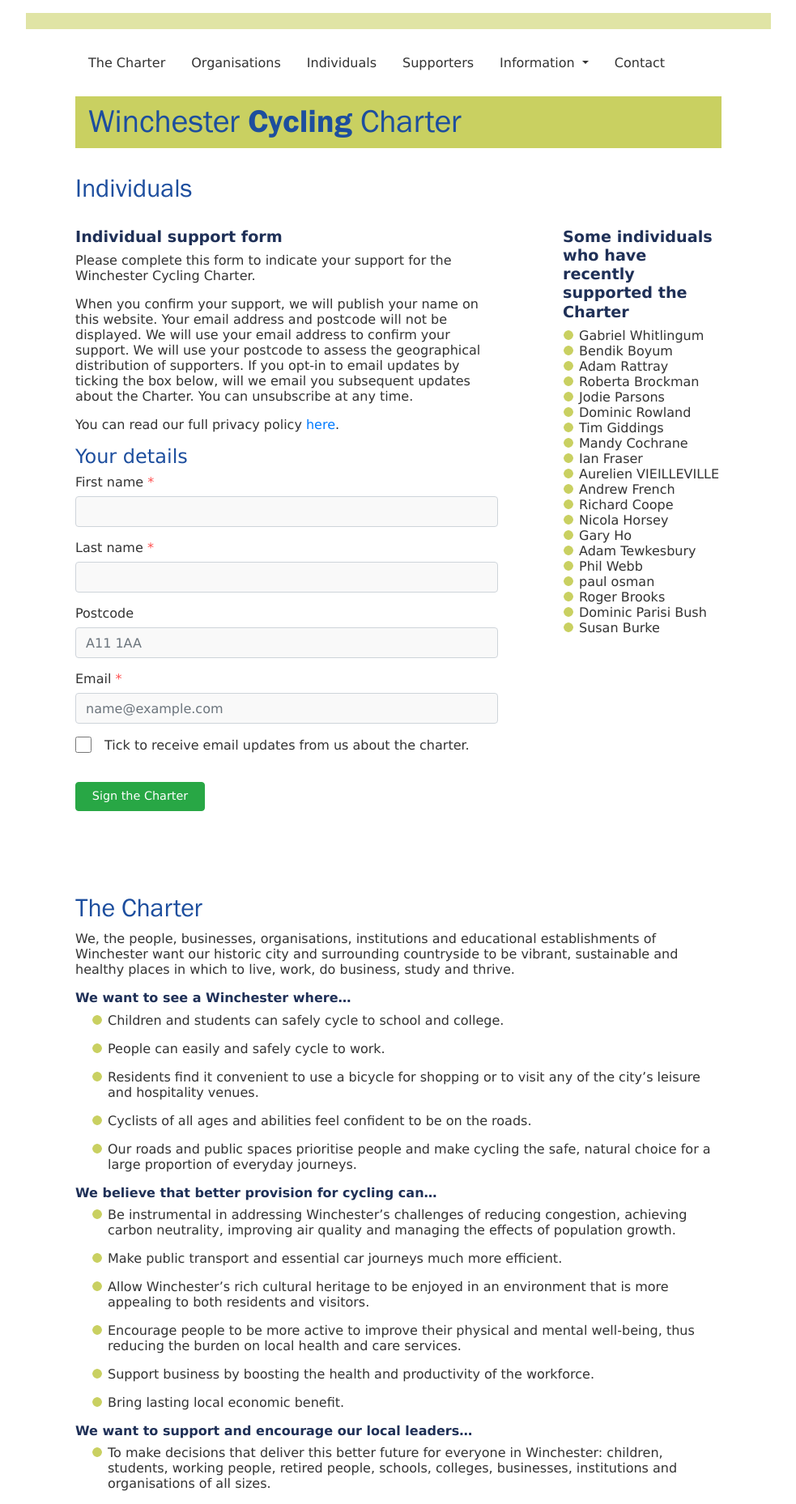
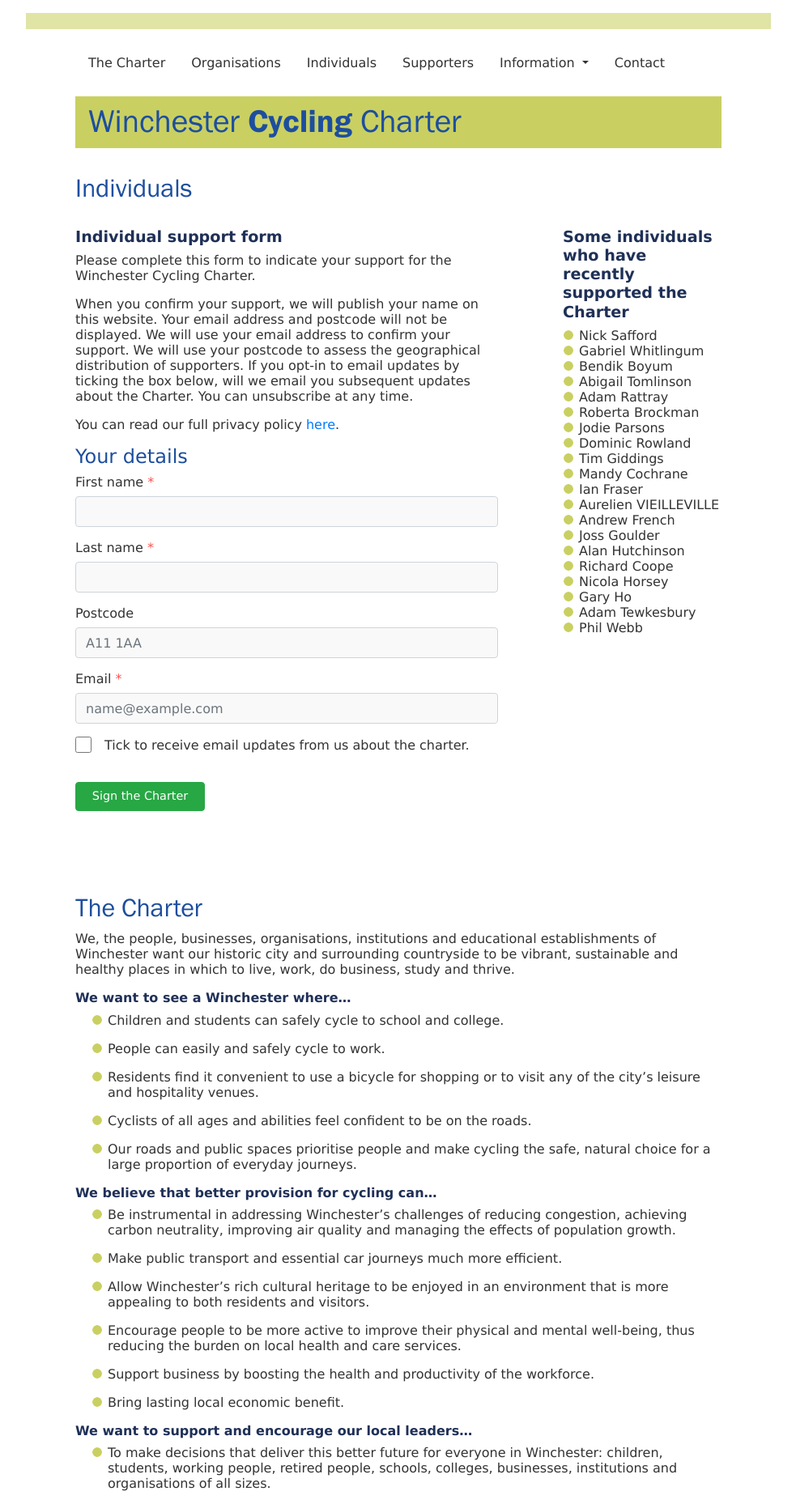
Before and after one commit to winchestercyclingcharter/winchestercyclingcharter.github.io, a Jekyll site: the page built from ind-page.md, in a window 1280 px wide. Shown: the whole page at 81% size, without its empty margins (148-1131 px from the left). Built offline with Jekyll 4.4.1, drawn with Linux system fonts in a browser that asks for light colours; nearby versions of some CDN libraries.

Commit message:
Update people.yml

```diff
--- a/_data/people.yml
+++ b/_data/people.yml
@@ -325,3 +325,7 @@ people:
 - { lastname: Boyum, firstname: Bendik, dt: 20210320-171359-146112 }
 - { lastname: Cochrane, firstname: Mandy, dt: 20210320-093007-681629 }
 - { lastname: Whitlingum, firstname: Gabriel, dt: 20210320-182704-911203 }
+- { lastname: Safford, firstname: Nick, dt: 20210320-183346-987706 }
+- { lastname: Goulder, firstname: Joss, dt: 20210319-230021-282871 }
+- { lastname: Tomlinson, firstname: Abigail, dt: 20210320-162034-795472 }
+- { lastname: Hutchinson, firstname: Alan, dt: 20210319-225515-031834 }
```
